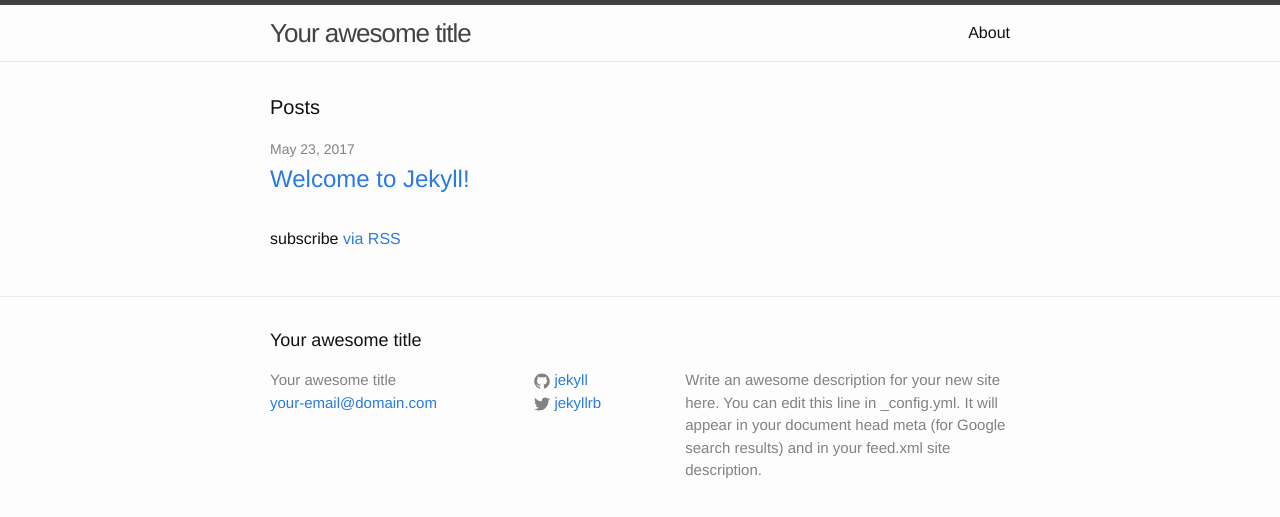
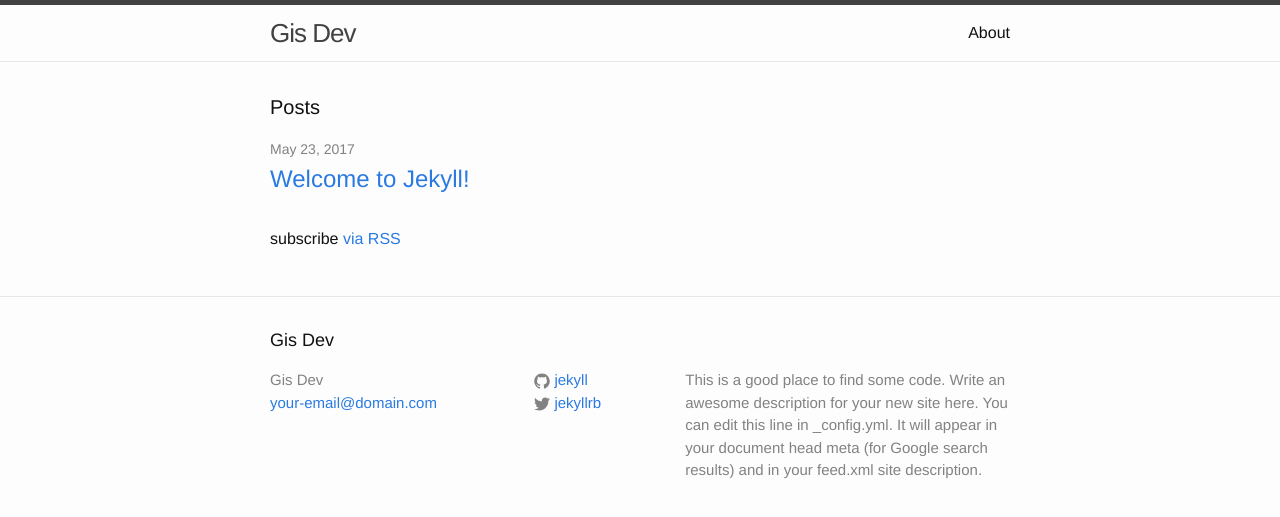
Before and after one commit to alarxel/alarxel.github.io, a Jekyll site: the page built from index.html, in a window 1280 px wide. Shown: the top 517 px of the page. Built offline with Jekyll 4.4.1, drawn with Linux system fonts in a browser that asks for light colours.

Commit message:
Set title

```diff
--- a/_config.yml
+++ b/_config.yml
@@ -6,9 +6,10 @@
 # 'jekyll serve'. If you change this file, please restart the server process.
 
 # Site settings
-title: Your awesome title
+title: Gis Dev
 email: your-email@domain.com
 description: > # this means to ignore newlines until "baseurl:"
+  This is a good place to find some code.
   Write an awesome description for your new site here. You can edit this
   line in _config.yml. It will appear in your document head meta (for
   Google search results) and in your feed.xml site description.
```
